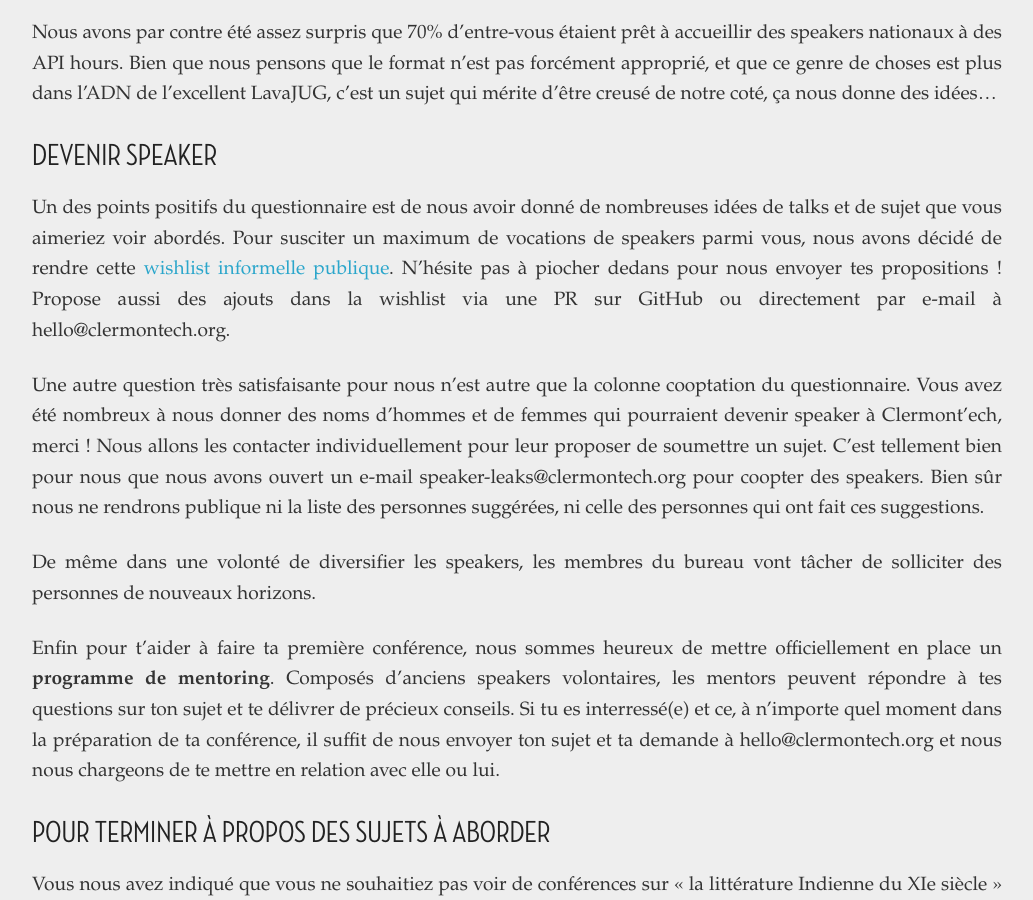
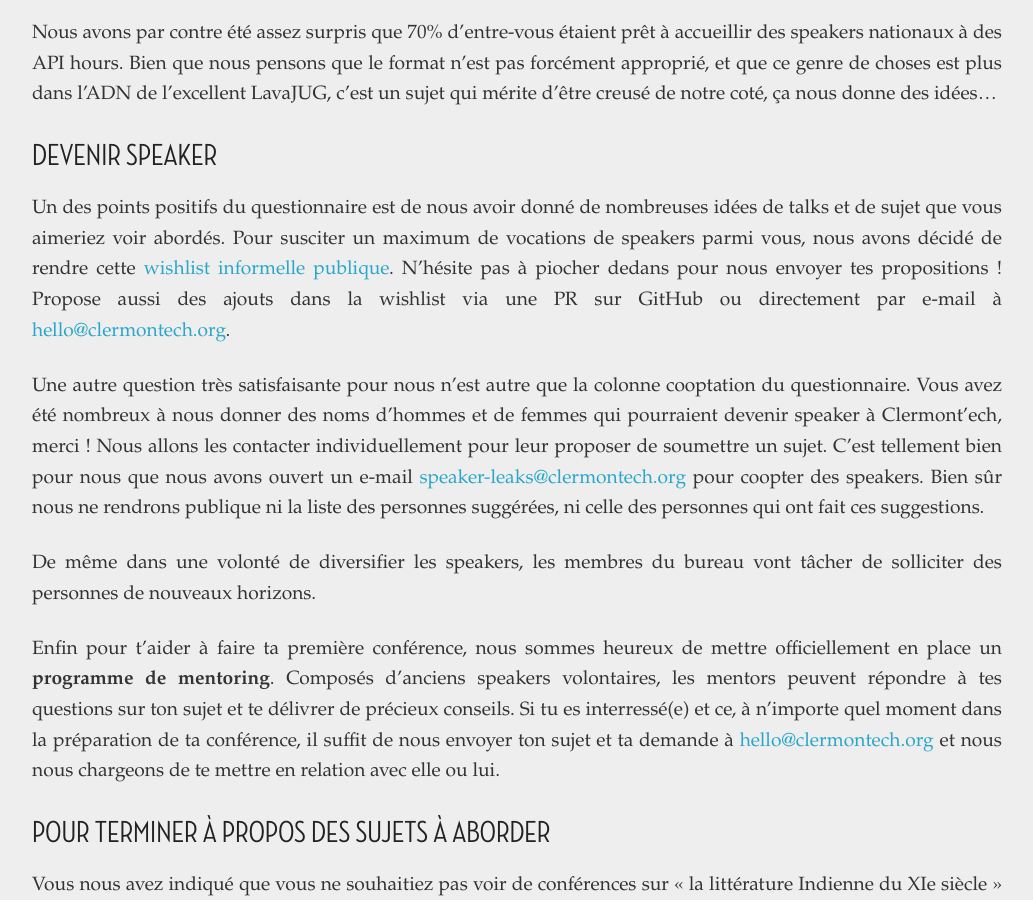
Before and after one commit to clermontech/clermontech.github.com, a Jekyll site: the page built from _posts/2016-11-06-resultat-questionnaire-api-hours.md, in a window 1280 px wide and 900 px high, scrolled down 1472 px. Shown: the whole window, without its empty margins (123-1156 px from the left). Built offline with Jekyll 4.4.1, drawn with Linux system fonts in a browser that asks for light colours; some of the changed lines change nothing that is shown; some of the changed text lies outside the part shown.

Commit message:
add links for emails

```diff
--- a/_posts/2016-11-06-resultat-questionnaire-api-hours.md
+++ b/_posts/2016-11-06-resultat-questionnaire-api-hours.md
@@ -16,7 +16,7 @@ et que l'ont souhaite vous rendre compte. Pour les plus curieux d'entre-vous, [l
 Bien que nous essayons de communiquer au mieux autour des API Hours, il semble important de s'améliorer sur ces points.
 En effet, 22% de ceux qui ne sont jamais venus et 13% de ceux qui ne sont pas revenus n'ont pas assez d'information sur les API Hours.
 Aussi nous allons mettre plus en avant la mailing list sur le site internet de l'association et communiquer auprès de plus de listes de diffusions à propos des événements Clermont'ech.
-D'ailleurs si tu connais une mailing list qui te semble pertinente et sur laquelle nous ne relayons pas nos annonces, n'hésite pas à faire passer le message en mettant hello@clermontech.org en copie pour que nous y pensions à l'avenir.
+D'ailleurs si tu connais une mailing list qui te semble pertinente et sur laquelle nous ne relayons pas nos annonces, n'hésite pas à faire passer le message en mettant [hello@clermontech.org](mailto:hello@clermontech.org) en copie pour que nous y pensions à l'avenir.
 
 ## Organisation des API Hours
 
@@ -37,17 +37,17 @@ Nous avons par contre été assez surpris que 70% d'entre-vous étaient prêt à
 
 Un des points positifs du questionnaire est de nous avoir donné de nombreuses idées de talks et de sujet que vous aimeriez voir abordés.
 Pour susciter un maximum de vocations de speakers parmi vous, nous avons décidé de rendre cette [wishlist informelle publique](/api-hours/wishlist.html).
-N'hésite pas à piocher dedans pour nous envoyer tes propositions ! Propose aussi des ajouts dans la wishlist via une PR sur GitHub ou directement par e-mail à hello@clermontech.org.
+N'hésite pas à piocher dedans pour nous envoyer tes propositions ! Propose aussi des ajouts dans la wishlist via une PR sur GitHub ou directement par e-mail à [hello@clermontech.org](mailto:hello@clermontech.org).
 
 Une autre question très satisfaisante pour nous n'est autre que la colonne cooptation du questionnaire. Vous avez été nombreux à nous donner des noms d'hommes et de femmes qui pourraient devenir speaker à Clermont'ech, merci ! Nous allons les contacter individuellement pour leur proposer de soumettre un sujet.
-C'est tellement bien pour nous que nous avons ouvert un e-mail speaker-leaks@clermontech.org pour coopter des speakers.
+C'est tellement bien pour nous que nous avons ouvert un e-mail [speaker-leaks@clermontech.org](mailto:speaker-leaks@clermontech.org) pour coopter des speakers.
 Bien sûr nous ne rendrons publique ni la liste des personnes suggérées, ni celle des personnes qui ont fait ces suggestions.
 
 De même dans une volonté de diversifier les speakers, les membres du bureau vont tâcher de solliciter des personnes de nouveaux horizons.
 
 Enfin pour t'aider à faire ta première conférence, nous sommes heureux de mettre officiellement en place un **programme de mentoring**.
 Composés d'anciens speakers volontaires, les mentors peuvent répondre à tes questions sur ton sujet et te délivrer de précieux conseils.
-Si tu es interressé(e) et ce, à n'importe quel moment dans la préparation de ta conférence, il suffit de nous envoyer ton sujet et ta demande à hello@clermontech.org et nous nous chargeons de te mettre en relation avec elle ou lui.
+Si tu es interressé(e) et ce, à n'importe quel moment dans la préparation de ta conférence, il suffit de nous envoyer ton sujet et ta demande à [hello@clermontech.org](mailto:hello@clermontech.org) et nous nous chargeons de te mettre en relation avec elle ou lui.
 
 ## Pour terminer à propos des sujets à aborder
 
```
